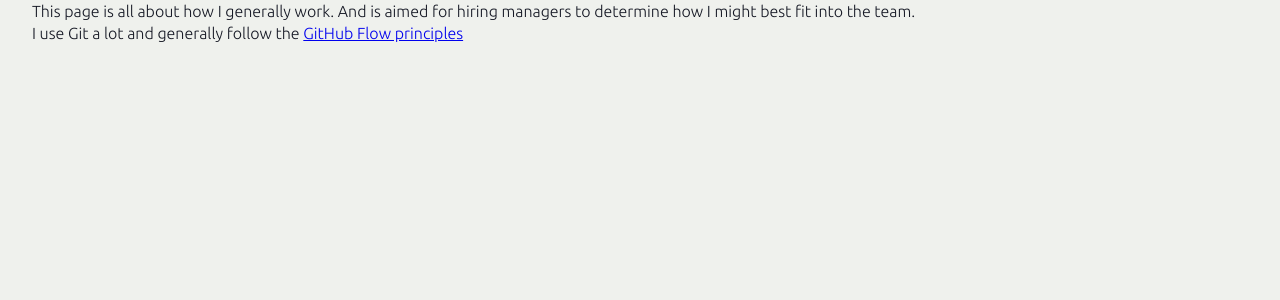
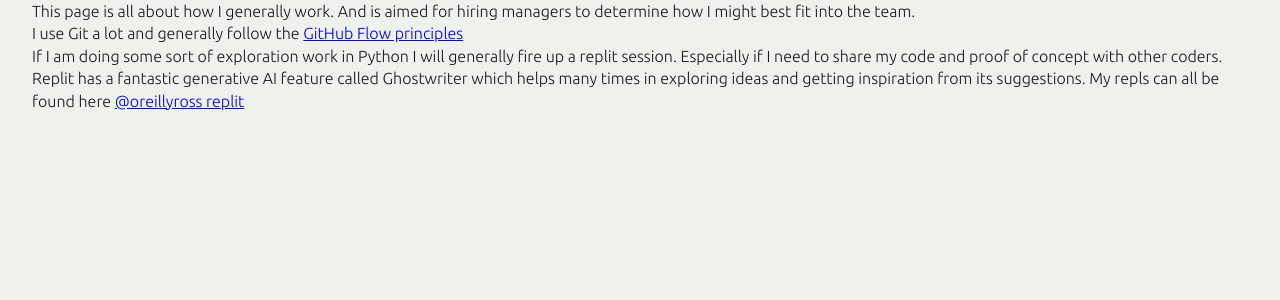
Before and after one commit to oreillyross/MyPortfolio, a Next.js app: page /howiwork in a window 1280 px wide. Shown: the top 300 px of the page. Built offline with nearby package versions, Linux system fonts and the light colour scheme.

Commit message:
update with replit contributions

```diff
--- a/pages/howiwork.js
+++ b/pages/howiwork.js
@@ -11,6 +11,12 @@ function Some() {
           GitHub Flow principles
         </Link>
       </p>
+      <div>If I am doing some sort of exploration work in Python I will generally fire up a replit session.
+        Especially if I need to share my code and proof of concept with other coders.
+        Replit has a fantastic generative AI feature called Ghostwriter which helps many times in exploring ideas
+        and getting inspiration from its suggestions.
+        My repls can all be found here <a href="https://replit.com/@oreillyross">@oreillyross replit</a>
+        </div>
     </div>
   );
 }
```
